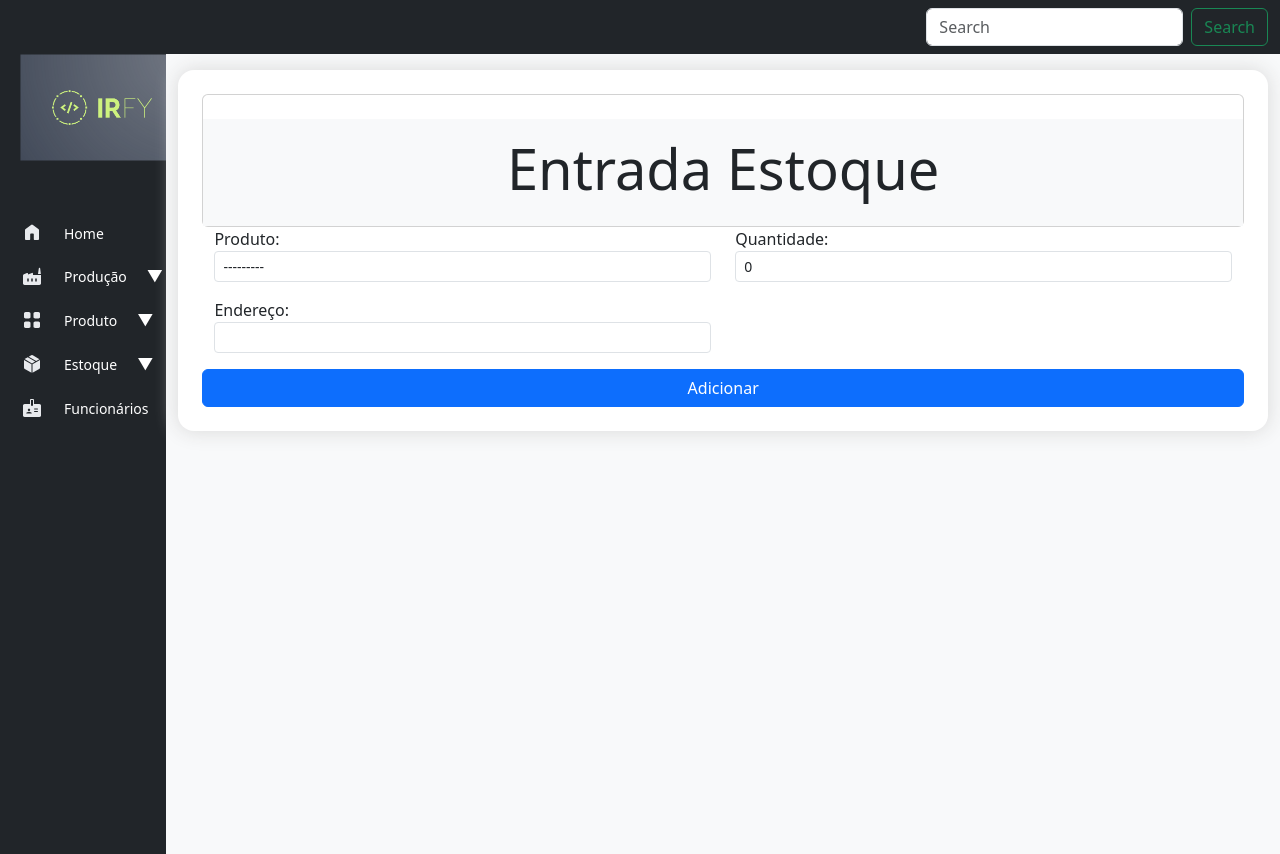
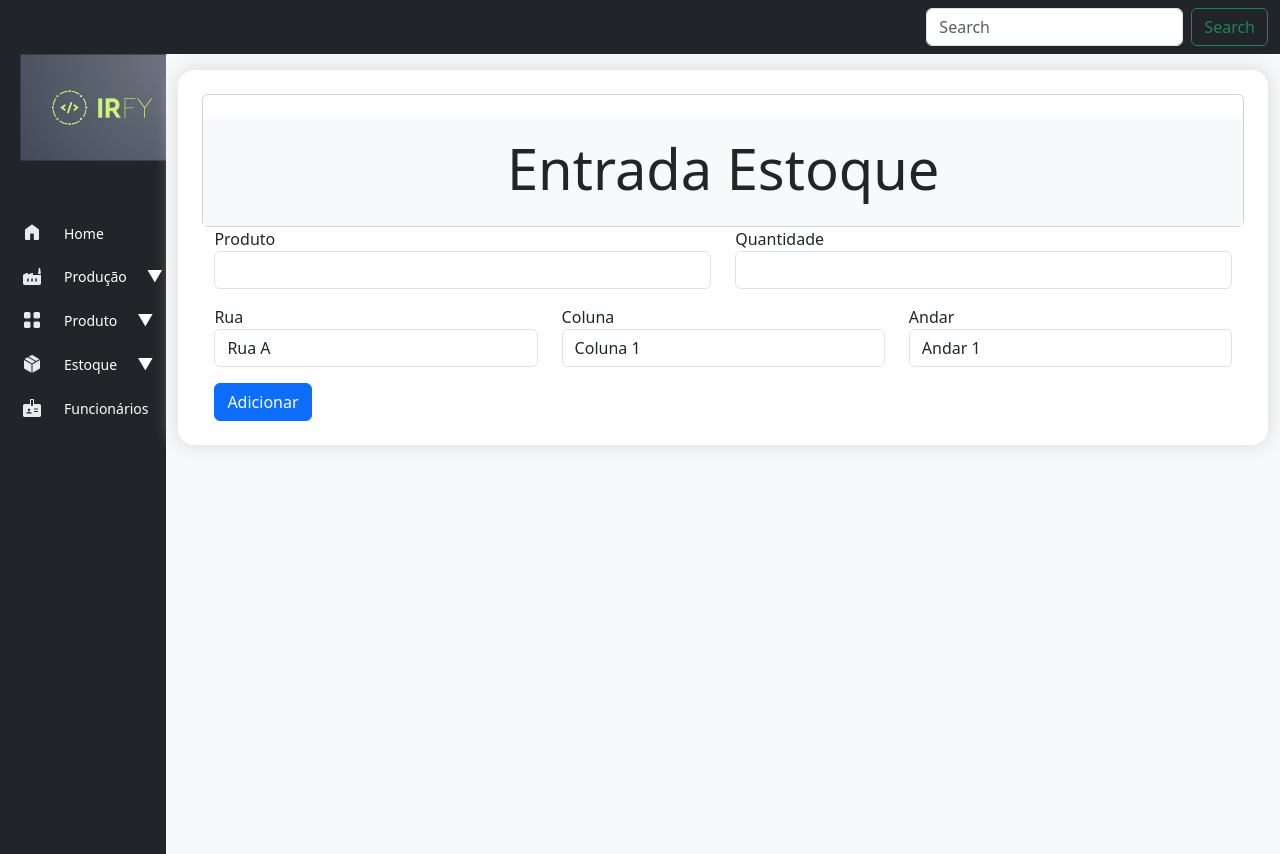
Before and after one commit to igorcosta01/trackprod, a Django app: page /estoque/novo_produto_acabado in a window 1280 px wide. Run offline with Django 5.2, Linux system fonts and the light colour scheme; data comes from the database, SQL or seed files in the repository; both versions use the stored data as it was after the commit; some libraries are stand-ins or nearby versions.

Commit message:
Funcionalidade adicionar estoque acabado

```diff
--- a/estoque/templates/estoque_acabado/novo_produto_acabado.html
+++ b/estoque/templates/estoque_acabado/novo_produto_acabado.html
@@ -10,24 +10,51 @@
 {% endblock header %}
 
 {% block content %}
-
 <div class="container-fluid">
-        <form action="{% url 'novo_produto_acabado' %}" method="POST">
+        <form method="POST" action="{% url 'novo_produto_acabado' %}">
             {% csrf_token %}
             <div class="row">
                 <div class="col-md-6 mb-3">
-                    {{ form.produto.label_tag }}  <!-- Label manual -->
-                    {{ form.produto }}            <!-- Input manual -->
+                    <label for="codigo_produto">Produto</label>
+                    <input type="text" class="form-control" name="codigo_produto" id="codigo_produto" required>
                 </div>
                 <div class="col-md-6 mb-3">
-                    {{ form.quantidade.label_tag }}
-                    {{ form.quantidade }}
+                    <label for="qtdEntrada">Quantidade</label>
+                    <input type="number" class="form-control" name="qtdEntrada" id="qtdEntrada" required>
                 </div>
             </div>
             <div class="row">
-                <div class="col-md-6 mb-3">
-                    {{ form.localizacao.label_tag }}
-                    {{ form.localizacao }}
+                <div class="col-md-4 mb-3">
+                    <label for="rua">Rua</label>
+                    <select name="rua" id="rua" class="form-control" required>
+                        <option value="RA">Rua A</option>
+                        <option value="RB">Rua B</option>
+                        <option value="RC">Rua C</option>
+                    </select>
+                </div>
+                <div class="col-md-4 mb-3">
+                    <label for="coluna">Coluna</label>
+                    <select name="coluna" id="coluna" class="form-control" required>
+                        <option value="C1">Coluna 1</option>
+                        <option value="C2">Coluna 2</option>
+                        <option value="C3">Coluna 3</option>
+                        <option value="C4">Coluna 4</option>
+                        <option value="C5">Coluna 5</option>
+                        <option value="C6">Coluna 6</option>
+                        <option value="C7">Coluna 7</option>
+                        <option value="C8">Coluna 8</option>
+                        <option value="C9">Coluna 9</option>
+                        <option value="C10">Coluna 10</option>
+                    </select>
+                </div>
+                <div class="col-md-4 mb-3">
+                    <label for="andar">Andar</label>
+                    <select name="andar" id="andar" class="form-control" required>
+                        <option value="A1">Andar 1</option>
+                        <option value="A2">Andar 2</option>
+                        <option value="A3">Andar 3</option>
+                    </select>
+                </div>
             </div>
     <button type="submit" class="btn btn-primary">Adicionar</button>
     </form>
--- a/estoque/templates/estoque_acabado/produto_acabado.html
+++ b/estoque/templates/estoque_acabado/produto_acabado.html
@@ -3,12 +3,12 @@
 {% load django_bootstrap5 %}
 {% load humanize %}
 
-
 {% block header %}
 <div class="card-header d-flex justify-content-between">
     <h4 class="mb-0"> Produto N° #{{ produto_acabado.produto.codigo }} </h4>
     {% block buttons %}
-    <button type="button" class="btn btn-primary" data-bs-toggle="modal" data-bs-target="#exampleModal">Despachar Produto</button>
+    <button type="button" class="btn btn-success" data-bs-toggle="modal" data-bs-target="#exampleModal">Entrada</button>
+    <button type="button" class="btn btn-danger" data-bs-toggle="modal" data-bs-target="#exampleModal">Saída</button>
     {% endblock buttons %}
 </div>
 {% endblock header %}
--- a/estoque/views.py
+++ b/estoque/views.py
@@ -1,5 +1,5 @@
 from django.shortcuts import render
-from .models import ProdutoAcabado, MovimentoEstoqueAcabado, Funcionario
+from .models import ProdutoAcabado, MovimentoEstoqueAcabado, Funcionario, Produto
 from .forms import ProdutoAcabadoForm
 from django.http import HttpResponseRedirect
 from django.urls import reverse
@@ -25,18 +25,27 @@ def produto_acabado(request, produto_acabado_id):
     return render(request, 'estoque_acabado/produto_acabado.html', context)
 
 def novo_produto_acabado(request):
-    if request.method != 'POST':
-        form = ProdutoAcabadoForm()
-    else:
-        form = ProdutoAcabadoForm(request.POST)
-        if form.is_valid():
-            novo_produto_acabado = form.save(commit=False)
-            novo_produto_acabado.save()
-            return HttpResponseRedirect(reverse('list-produto-acabado'))
+    if request.method == 'POST':
+        produto_codigo = request.POST.get('codigo_produto')
+        qtdEntrada = request.POST.get('qtdEntrada')
+        rua = request.POST.get('rua')
+        coluna = request.POST.get('coluna')
+        andar = request.POST.get('andar')
 
-    context = {'form': form}
-    return render(request, 'estoque_acabado/novo_produto_acabado.html', context)
+        localizacao = f"{rua} - {coluna} - {andar}"
 
+        produto = get_object_or_404(Produto, codigo=produto_codigo)
+
+        ProdutoAcabado.objects.create(
+            produto=produto,
+            quantidade=qtdEntrada,
+            localizacao=localizacao,
+        )
+
+        return HttpResponseRedirect(reverse('estoque_acabado/list-produto-acabado.html'))
+
+    # Se o método não for POST, renderiza o formulário.
+    return render(request, 'estoque_acabado/novo_produto_acabado.html')
 
 def mov_estoque_acabado(request):
     if request.method == 'POST':
```
Also changed, not shown: db.sqlite3. Lines whose indentation alone changed are shown as unchanged.
